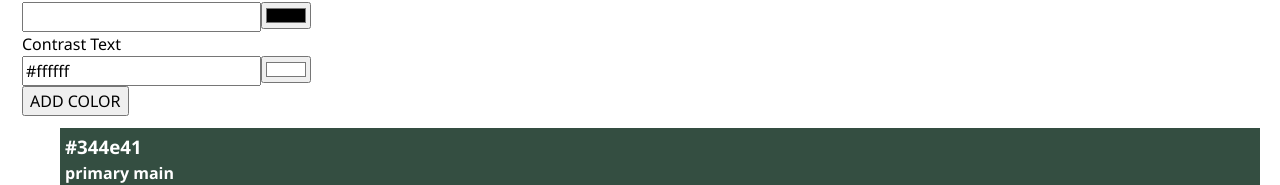
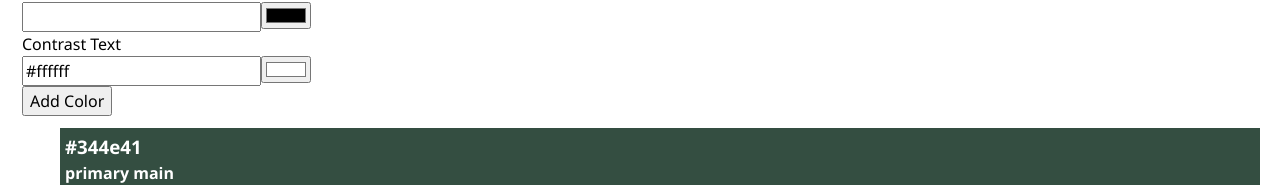
Before and after one commit to Jennifer-Hinrichsen/recap-project-4, a React (Vite) app: page / in a window 1280 px wide. Shown: the part 146-331 px from the top of the page. Built offline with nearby package versions, Linux system fonts and the light colour scheme.

Commit message:
added new wording for button on other part of functionality

```diff
--- a/src/Components/Color/ColorForm.jsx
+++ b/src/Components/Color/ColorForm.jsx
@@ -1,7 +1,7 @@
 import { useState } from "react";
 import "./Form.css";
 
-function ColorForm({ addColor }) {
+function ColorForm({ addColor, isEditing = false }) {
   const [formData, setFormData] = useState({
     role: "Primary",
     hexValue: "#000000",
@@ -70,7 +70,7 @@ function ColorForm({ addColor }) {
           onChange={handleChange}
         />
       </div>
-      <button type="submit">ADD COLOR</button>
+      <button type="submit">{isEditing ? "Update Color" : "Add Color"}</button>
     </form>
   );
 }
```
